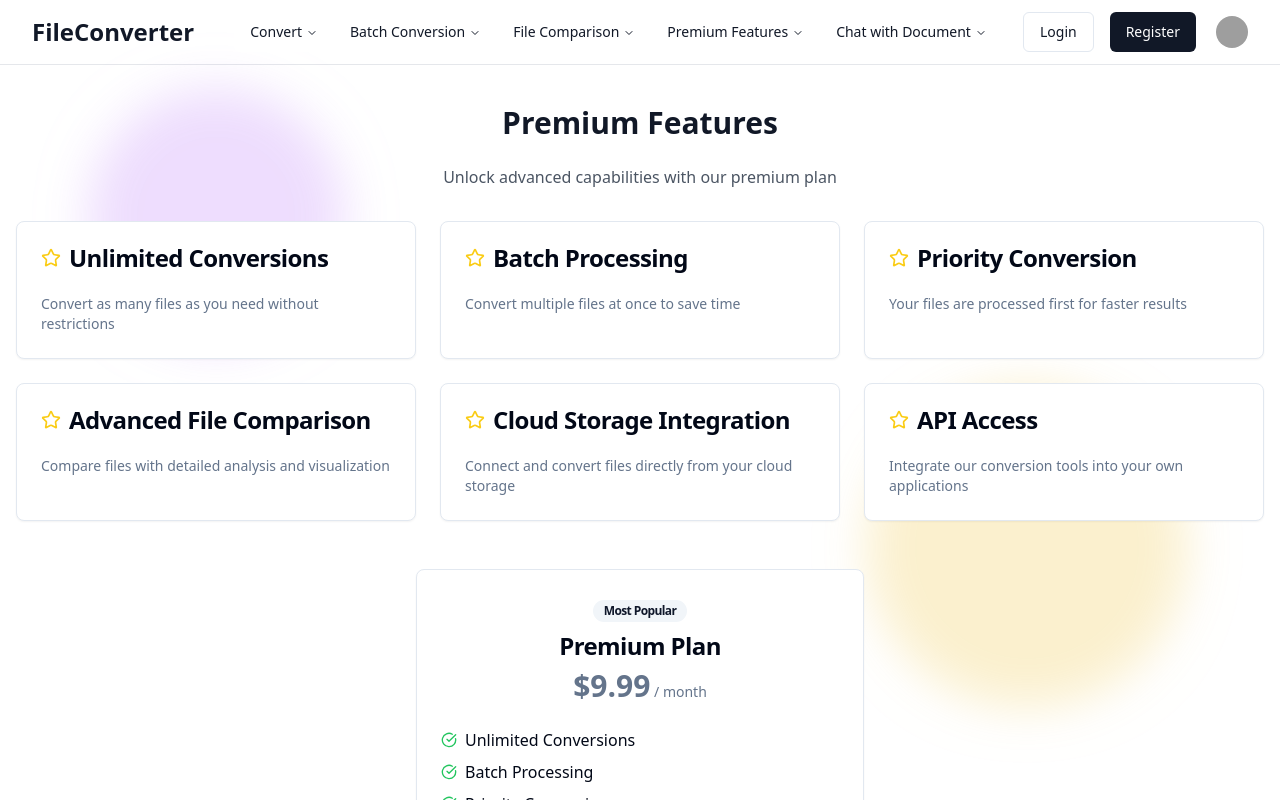
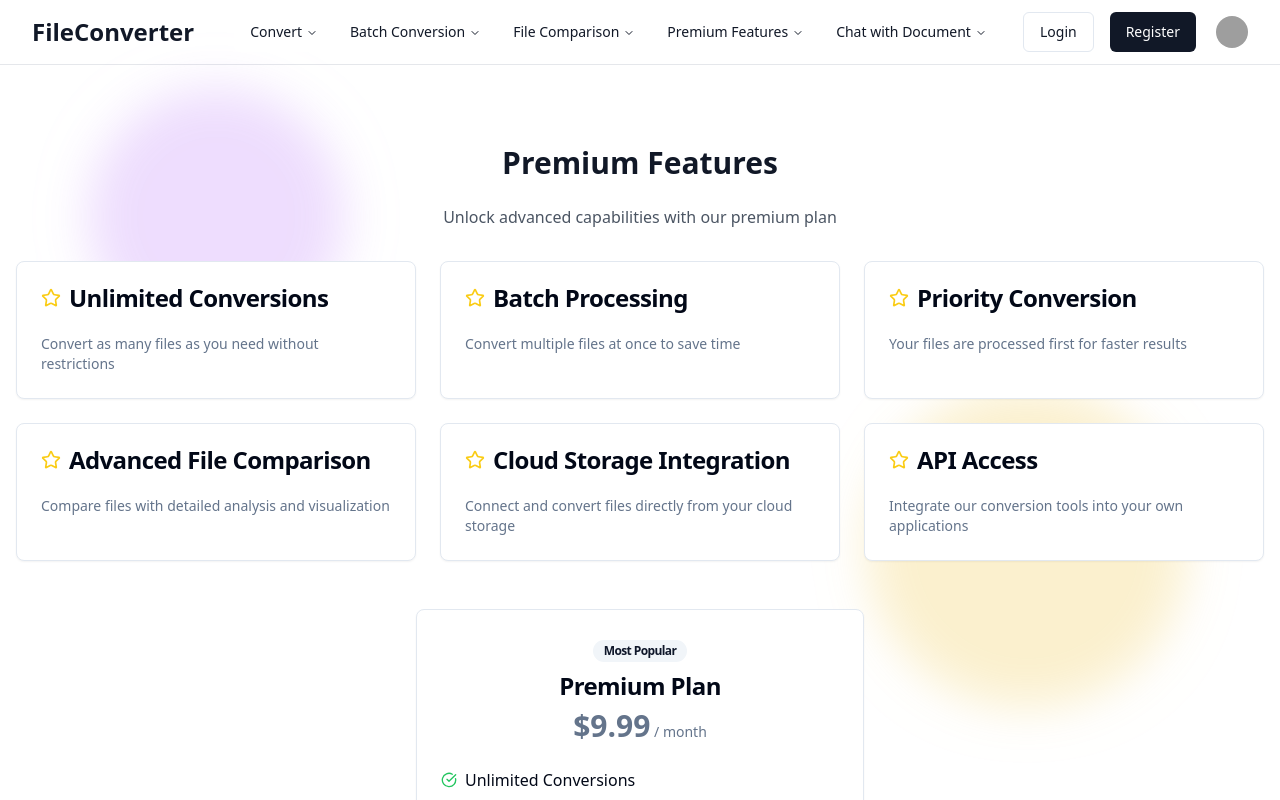
Before and after one commit to mddanish867/soora-conversion, a React (Vite) app: page /premium-features in a window 1280 px wide. Shown: the top 800 px of the page. Built offline with nearby package versions, Linux system fonts and the light colour scheme; grey boxes are pictures that could not be loaded.

Commit message:
added padding thi tothis pages

```diff
--- a/src/pages/conversions/BatchConversionComponent .tsx
+++ b/src/pages/conversions/BatchConversionComponent .tsx
@@ -38,7 +38,7 @@ const BatchConversionComponent = () => {
   return (
     <div className="w-full min-h-screen px-2 sm:px-4 md:px-6 lg:px-8">
       <motion.div
-        className="bg-transparent p-4 sm:p-6 md:p-8 rounded-lg w-full min-h-screen"
+        className="bg-transparent py-10 p-4 sm:p-6 md:p-8 rounded-lg w-full min-h-screen"
         initial={{ opacity: 0, y: -50 }}
         animate={{ opacity: 1, y: 0 }}
         transition={{ duration: 0.5 }}
--- a/src/pages/conversions/FileComparisonTool .tsx
+++ b/src/pages/conversions/FileComparisonTool .tsx
@@ -40,7 +40,7 @@ const FileComparisonTool = () => {
   return (
     <div className="w-full min-h-screen px-2 sm:px-4 sm:py-10">
       <motion.div
-        className="bg-transparent  sm:p-8 rounded-lg w-full min-h-screen"
+        className="bg-transparent py-10 sm:p-8 rounded-lg w-full min-h-screen"
         initial={{ opacity: 0, y: -50 }}
         animate={{ opacity: 1, y: 0 }}
         transition={{ duration: 0.5 }}
--- a/src/pages/conversions/PremiumFeaturesShowcase .tsx
+++ b/src/pages/conversions/PremiumFeaturesShowcase .tsx
@@ -17,7 +17,7 @@ const PremiumFeaturesShowcase = () => {
   return (
     <div className="container w-full px-4 sm:py-10">
       <motion.div
-        className="bg-transparent rounded-lg"
+        className="bg-transparent py-10 rounded-lg"
         initial={{ opacity: 0, y: -50 }}
         animate={{ opacity: 1, y: 0 }}
         transition={{ duration: 0.5 }}
```
